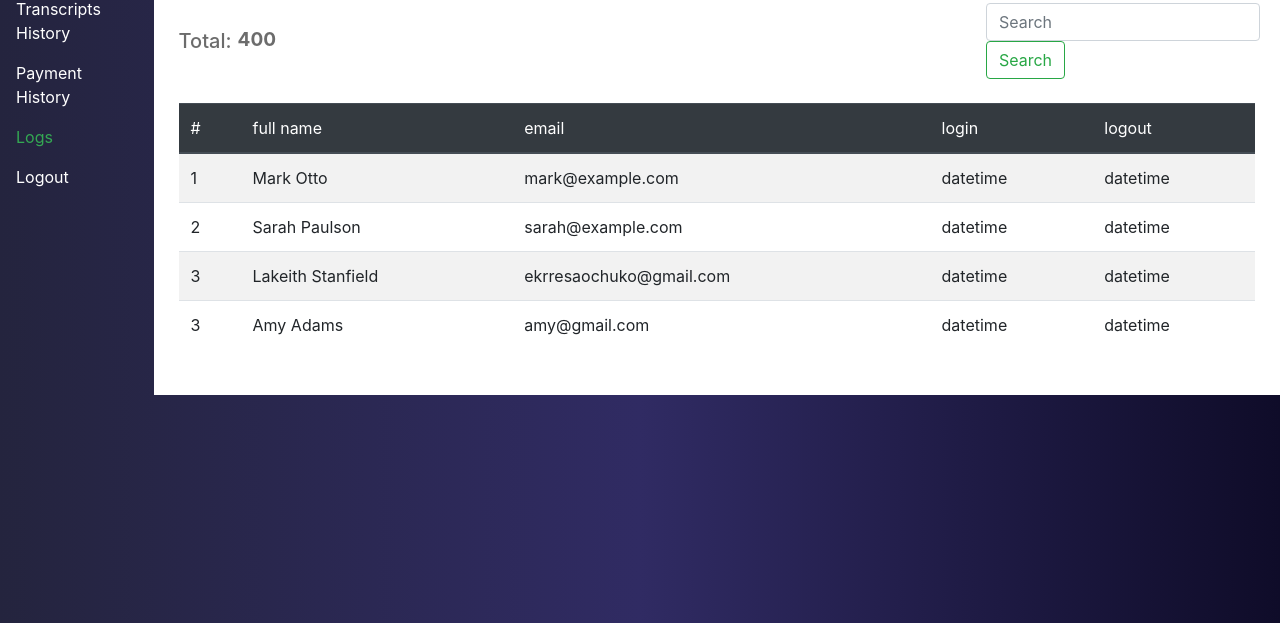
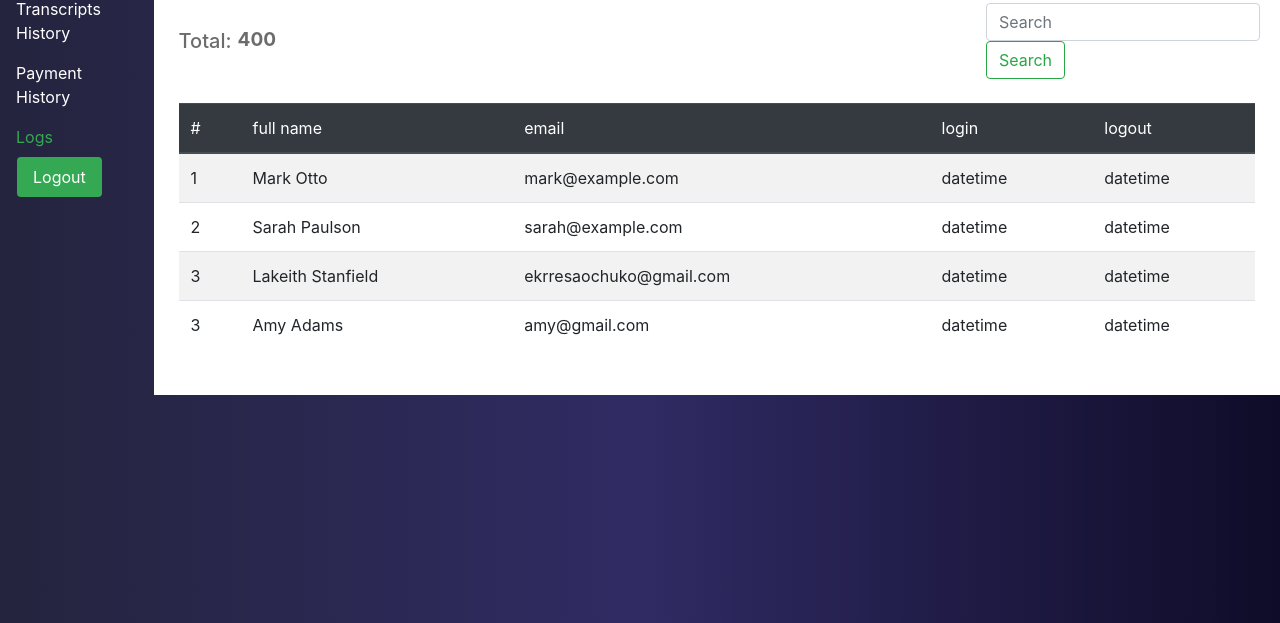
Before and after one commit to ekrresa/decagon-transcript, a website: page ui/admin/logs.html in a window 1280 px wide. Shown: the part 177-800 px from the top of the page. Drawn offline with nearby package versions, Linux system fonts and the light colour scheme.

Commit message:
added logout button

```diff
--- a/ui/admin/admin.css
+++ b/ui/admin/admin.css
@@ -82,3 +82,6 @@ thead th {
   background-color: #34a853;
   border: transparent;
 }
+.modal-content {
+  color: #6c6c6c;
+}
--- a/ui/admin/logs.html
+++ b/ui/admin/logs.html
@@ -56,8 +56,15 @@
             <li class="nav-item">
               <a class="nav-link active" href="./logs.html">Logs</a>
             </li>
-            <li class="nav-item">
-              <a class="nav-link" href="#">Logout</a>
+            <li class="nav-item logout-btn">
+              <button
+                type="button"
+                class="nav-link btn btn-primary"
+                data-toggle="modal"
+                data-target="#exampleModal"
+              >
+                Logout
+              </button>
             </li>
           </ul>
         </aside>
```
Also changed, not shown: ui/admin/dashboard.html (+2 -2 lines), ui/admin/payment.html (+9 -2 lines), ui/admin/student.html (+9 -2 lines), ui/admin/transcript.html (+9 -2 lines).
